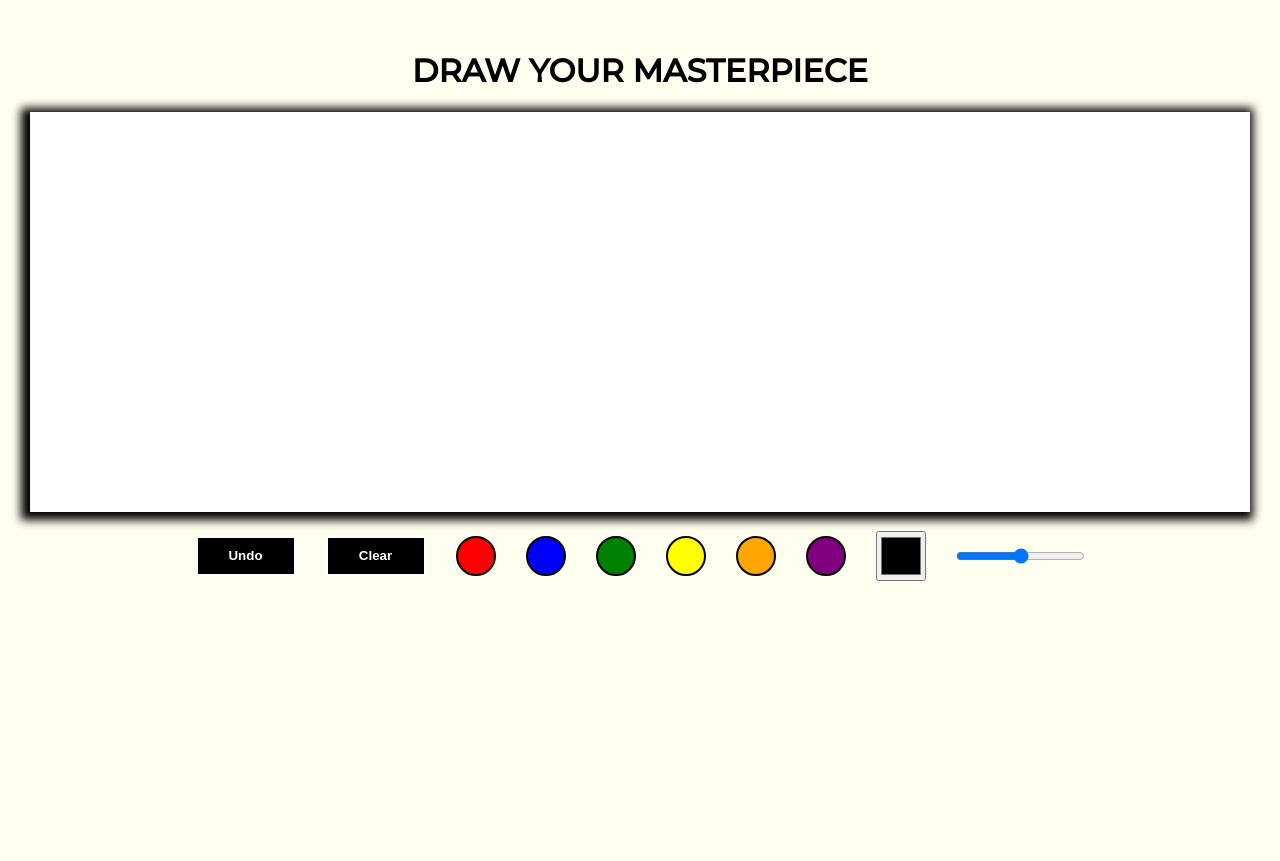
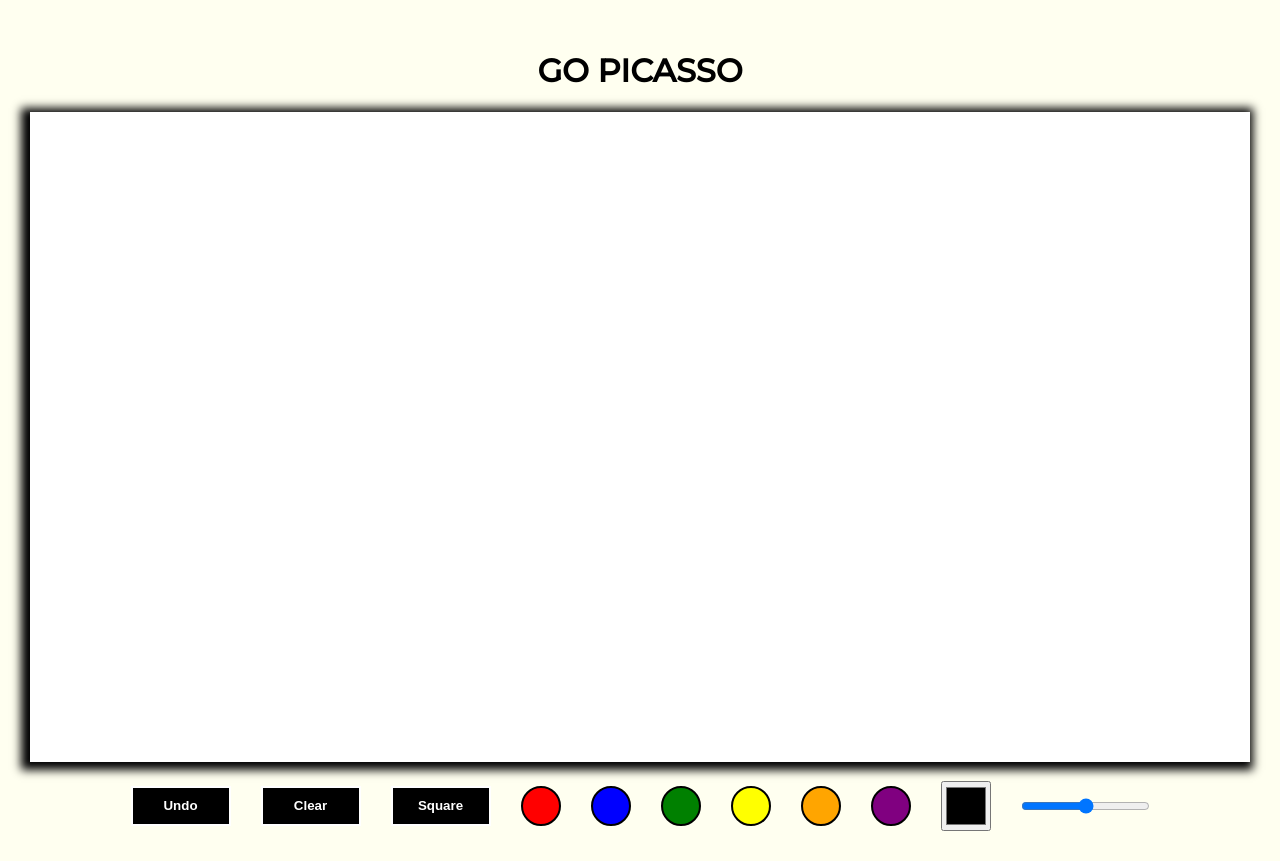
Before and after one commit to vjards/drawing-app, a plain HTML site: page index.html in a window 1280 px wide. Before the commit the page ends 800 px from the top, so only its background shows below. Drawn offline with Linux system fonts and the light colour scheme.

Commit message:
Added one shape to drawing app

```diff
--- a/index.html
+++ b/index.html
@@ -15,12 +15,18 @@
 
     <body>
         <div class="application">
-            <h1>DRAW YOUR MASTERPIECE</h1>
+            <h1>GO PICASSO</h1>
            <canvas id="canvas"></canvas>
                 <div class="tools">
+                    <!-- UNDO AND CLEAR BUTTONS-->
                     <button onClick ="undo_last()"type="button" class="button">Undo</button>
                     <button onClick="clear_canvas()" type="button" class="button">Clear</button>
 
+                    <!--SHAPE BUTTONS-->
+                    <button onClick="draw_square()" type="button" class="button">Square</button>
+
+
+                    <!--COLOR PALLETTE-->
                     <div onClick= "change_color(this)" class= "color-field" style ="background: red;"></div>
                     <div onClick= "change_color(this)" class= "color-field" style ="background: blue;"></div>
                     <div onClick= "change_color(this)" class= "color-field" style ="background:green;"></div>
@@ -28,8 +34,10 @@
                     <div onClick= "change_color(this)" class= "color-field" style ="background:orange;"></div>
                     <div onClick= "change_color(this)" class= "color-field" style ="background:purple;"></div>
 
+                    <!--COLOR PICKER-->
                     <input onInput= "draw_color=this.value" type="color"  class="color-picker">
 
+                    <!--PAINT RANGE BAR-->
                     <input onInput="draw_width=this.value"  type ="range"  min="1" max="100" class="pen-range">
                 </div>
 
--- a/js/main.js
+++ b/js/main.js
@@ -1,7 +1,7 @@
 // VARIABLES
 const canvas = document.getElementById("canvas");
 canvas.width= window.innerWidth - 60;
-canvas.height = 400;
+canvas.height = 650;
 
 let start_background_color="white";
 let context =canvas.getContext("2d");
@@ -94,3 +94,12 @@ function undo_last(){
         context.putImageData(restore_array[index],0,0);
     }
 };
+
+
+function draw_square(){
+    if(canvas.getContext){
+        context.strokeRect(600,175,300,300);
+        context.strokeStyle = draw_color;
+        context.lineWidth = draw_width;
+    }
+};
```
